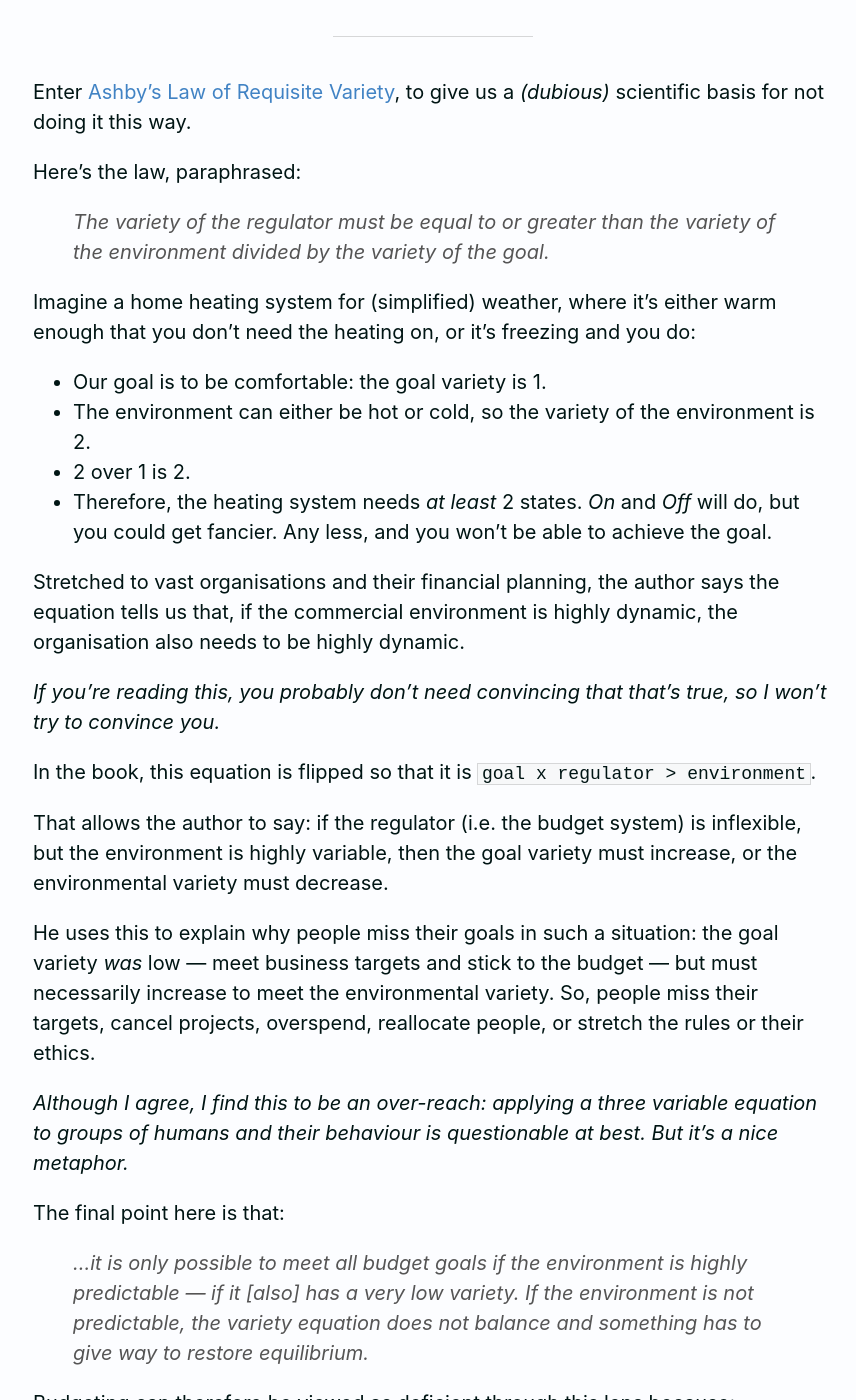
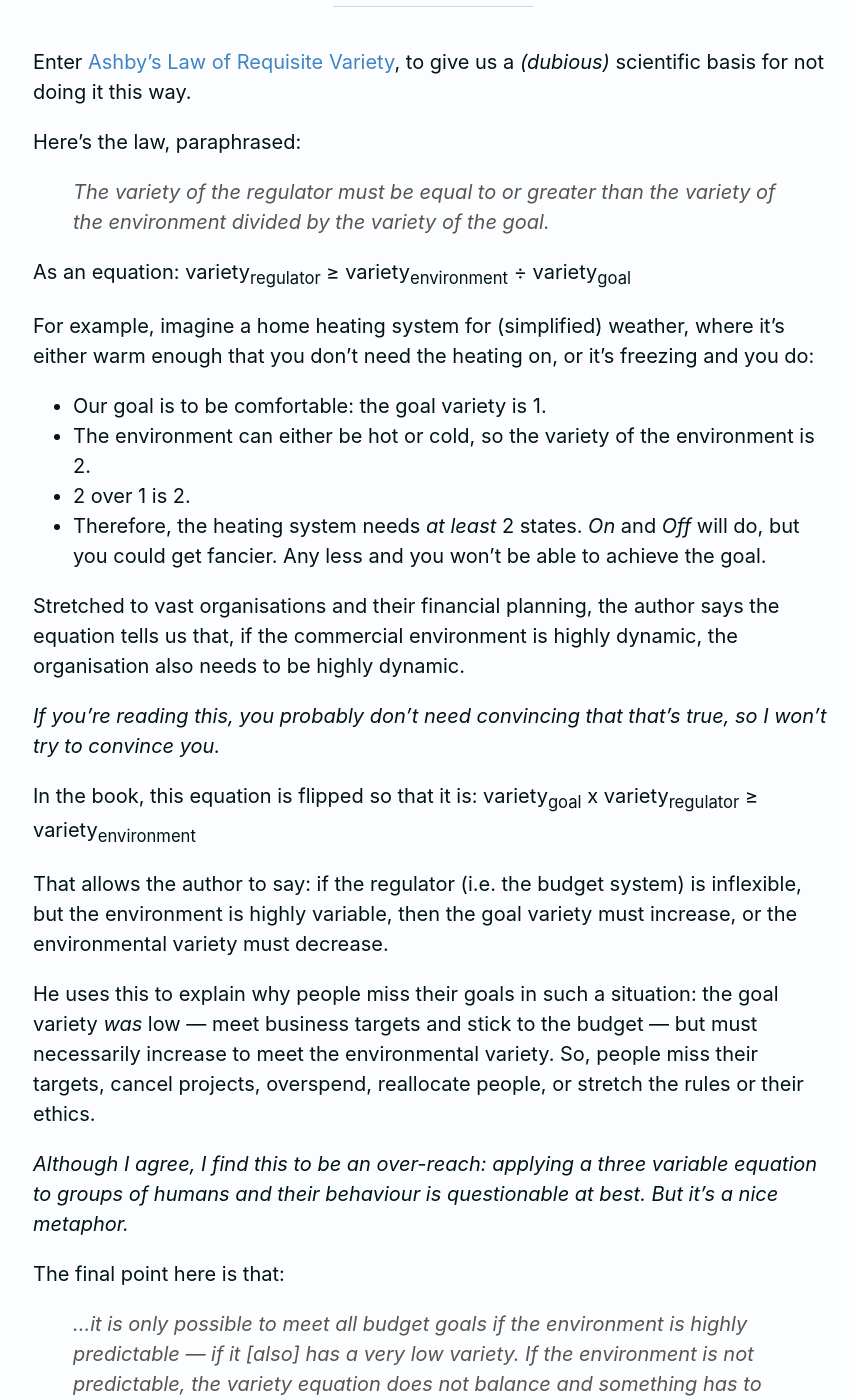
Before and after one commit to tgvashworth/tgvashworth.github.io, a Jekyll site: the page built from _posts/2020-06-16-book-notes-little-book-of-beyond-budgeting.md, in a window 1280 px wide and 1400 px high, scrolled down 2006 px. Shown: the whole window, without its empty margins (207-1063 px from the left). Built offline with Jekyll 4.4.1, drawn with Linux system fonts in a browser that asks for light colours; comment, search, counter and statistics services are not loaded; some of the changed text lies outside the part shown.

Commit message:
Update 2020-06-16-book-notes-little-book-of-beyond-budgeting.md

```diff
--- a/_posts/2020-06-16-book-notes-little-book-of-beyond-budgeting.md
+++ b/_posts/2020-06-16-book-notes-little-book-of-beyond-budgeting.md
@@ -63,18 +63,20 @@ Here’s the law, paraphrased:
 
 > The variety of the regulator must be equal to or greater than the variety of the environment divided by the variety of the goal.
 
-Imagine a home heating system for (simplified) weather, where it’s either warm enough that you don’t need the heating on, or it’s freezing and you do:
+As an equation: variety<sub>regulator</sub> ≥ variety<sub>environment</sub> ÷ variety<sub>goal</sub>
+
+For example, imagine a home heating system for (simplified) weather, where it’s either warm enough that you don’t need the heating on, or it’s freezing and you do:
 
 - Our goal is to be comfortable: the goal variety is 1.
 - The environment can either be hot or cold, so the variety of the environment is 2.
 - 2 over 1 is 2.
-- Therefore, the heating system needs _at least_ 2 states. _On_ and _Off_ will do, but you could get fancier. Any less, and you won’t be able to achieve the goal.
+- Therefore, the heating system needs _at least_ 2 states. _On_ and _Off_ will do, but you could get fancier. Any less and you won’t be able to achieve the goal.
 
 Stretched to vast organisations and their financial planning, the author says the equation tells us that, if the commercial environment is highly dynamic, the organisation also needs to be highly dynamic.
 
 _If you’re reading this, you probably don’t need convincing that that’s true, so I won’t try to convince you._
 
-In the book, this equation is flipped so that it is `goal x regulator > environment`.
+In the book, this equation is flipped so that it is: variety<sub>goal</sub> x variety<sub>regulator</sub> ≥ variety<sub>environment</sub>
 
 That allows the author to say: if the regulator (i.e. the budget system) is inflexible, but the environment is highly variable, then the goal variety must increase, or the environmental variety must decrease.
 
```
Also changed, not shown: other parts of _posts/2020-06-16-book-notes-little-book-of-beyond-budgeting.md (+1 -1 lines).
